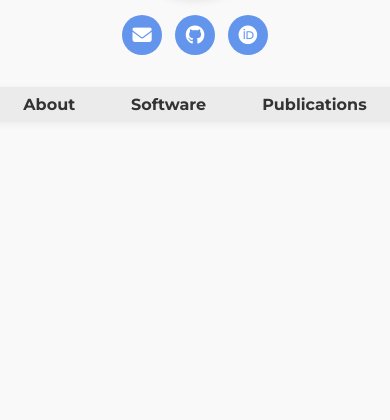
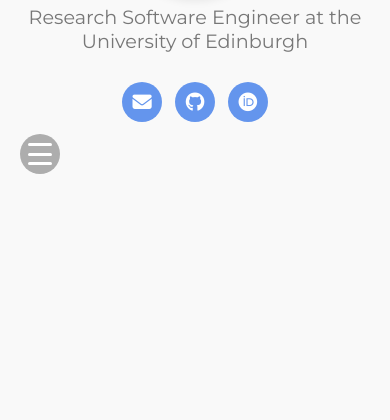
Before and after one commit to DanielThedie/danielthedie.github.io, a Python web app: template templates/base.html in a window 390 px wide. Shown: the part 269-689 px from the top of the page. Run offline with Jinja, Linux system fonts and the light colour scheme; the template is opened without the code that fills it, so the values that code supplies are empty.

Commit message:
Added burger menu for small screens and subtitle

```diff
--- /dev/null
+++ b/docs/scripts/menu.js
@@ -0,0 +1,22 @@
+document.addEventListener('DOMContentLoaded', function() {
+  const burger = document.getElementById('menuBurger');
+  const menu = document.getElementById('menuList');
+  burger.addEventListener('click', () => {
+    menu.classList.toggle('menu-open');
+  });
+  burger.addEventListener('keypress', (e) => {
+    if (e.key === 'Enter' || e.key === ' ') {
+      menu.classList.toggle('menu-open');
+    }
+  });
+
+  document.addEventListener('click', function(event) {
+    if (
+      menu.classList.contains('menu-open') &&
+      !menu.contains(event.target) &&
+      !burger.contains(event.target)
+    ) {
+      menu.classList.remove('menu-open');
+    }
+  });
+});
--- a/docs/styles/style.css
+++ b/docs/styles/style.css
@@ -21,6 +21,14 @@ h2 {
   font-size: 1em;
 }
 
+.subtitle {
+  text-align: center;
+  font-size: 1.2em;
+  color: #777777;
+  margin-top: -10px;
+  margin-bottom: 1.5em;
+}
+
 .profile-pic {
   display: block;
   margin: 0 auto 1em auto;
@@ -35,7 +43,9 @@ h2 {
 .menu {
   display: flex;
   justify-content: center;
+  align-items: center;
   margin: 2em 0;
+  position: relative;
 }
 
 .menu ul {
@@ -64,6 +74,53 @@ h2 {
 
 .menu a:hover {
   background: #e0e0e0;
+}
+
+.menu-burger {
+  display: none;
+  position: absolute;
+  left: 5%;
+  top: 50%;
+  transform: translateY(-50%);
+  flex-direction: column;
+  justify-content: center;
+  align-items: center;
+  width: 2.5em;
+  height: 2.5em;
+  background: #adadad;
+  border-radius: 50%;
+  cursor: pointer;
+}
+
+.menu-burger span {
+  display: block;
+  width: 1.5em;
+  height: 0.2em;
+  background: #fff;
+  margin: 0.2em 0;
+  border-radius: 2px;
+  transition: 0.3s;
+}
+
+@media (max-width: 600px) {
+  .menu ul {
+    display: none;
+    flex-direction: column;
+    position: absolute;
+    top: 0;
+    left: 17%;
+    background: #ebebeb;
+    box-shadow: 0 2px 8px rgba(0,0,0,0.12);
+    border-radius: 18px;
+    padding: 1em 2em;
+    z-index: 100;
+  }
+  .menu ul.menu-open {
+    display: flex;
+  }
+  .menu-burger {
+    display: flex;
+  }
 }
 
 .button {
--- a/templates/base.html
+++ b/templates/base.html
@@ -14,21 +14,6 @@
 
     <title>Daniel Thédié</title>
 
-    <script type="application/ld+json">
-    {
-      "@context": "https://schema.org",
-      "@type": "Person",
-      "name": "Daniel Thédié",
-      "url": "https://danielthedie.github.io/",
-      "sameAs": [
-        "https://github.com/DanielThedie",
-        "https://orcid.org/0000-0002-1352-7245"
-      ],
-      "email": "daniel.thedie@ed.ac.uk",
-      "jobTitle": "Research Software Engineer",
-      "affiliation": "University of Edinburgh"
-    }
-    </script>
   </head>
 
   <body>
@@ -39,6 +24,8 @@
       </div>
 
       <img src="resources/Profile.jpg" alt="Picture of Daniel Thédié" class="profile-pic" />
+
+      <p class="subtitle">Research Software Engineer at the University of Edinburgh</p>
 
       <div class="bio-links">
       <a href="mailto:daniel.thedie@ed.ac.uk" class="bio-link" target="_blank" rel="noopener">
@@ -53,10 +40,15 @@
       </div>
 
       <nav class="menu">
-        <ul>
-            <li><a href="index.html">About</a></li>
-            <li><a href="software.html">Software</a></li>
-            <li><a href="publications.html">Publications</a></li>
+        <div class="menu-burger" id="menuBurger" aria-label="Open menu" tabindex="0">
+          <span></span>
+          <span></span>
+          <span></span>
+        </div>
+        <ul id="menuList">
+          <li><a href="index.html">About</a></li>
+          <li><a href="software.html">Software</a></li>
+          <li><a href="publications.html">Publications</a></li>
         </ul>
       </nav>
 
@@ -67,5 +59,8 @@
       <!-- CONTENT -->
 
     </main>
+
+  <script src="scripts/menu.js"></script>
+
   </body>
 </html>
```
